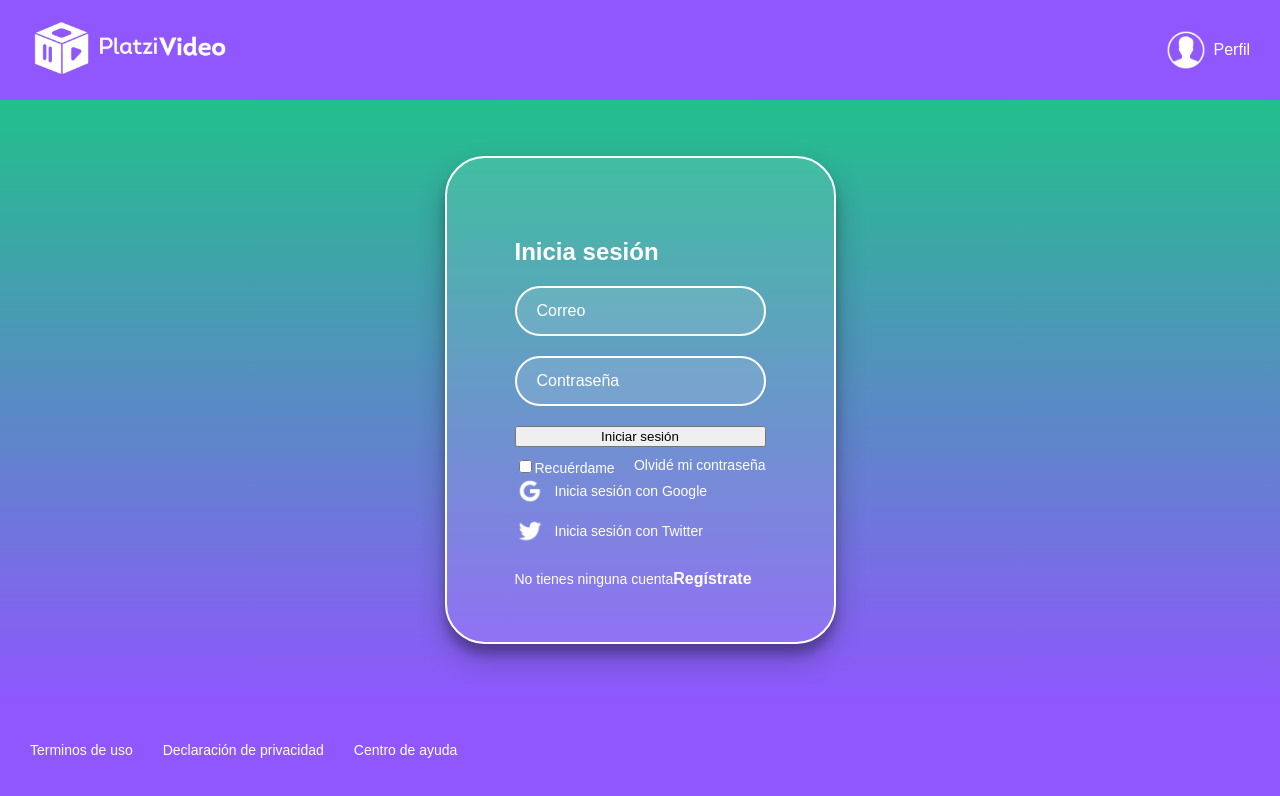
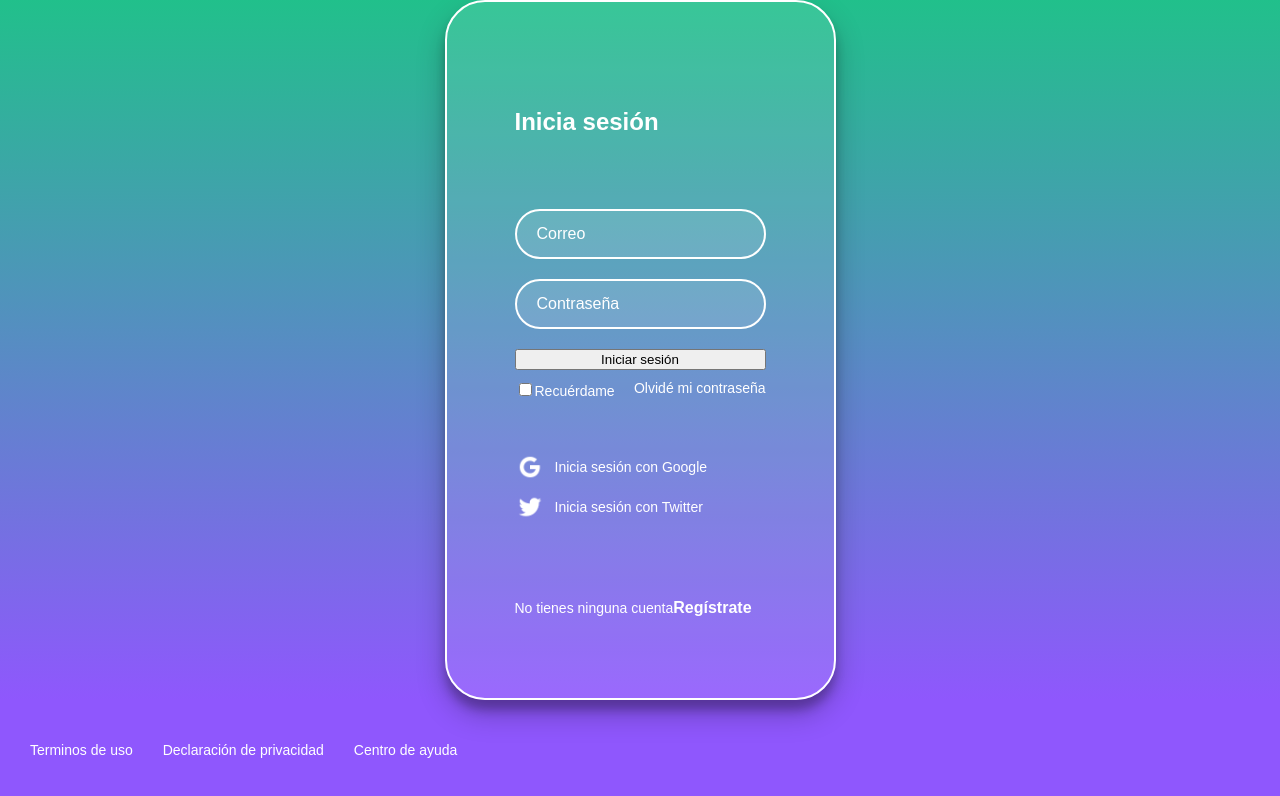
Before and after one commit to FredySarmiento/react, a React app: page /login in a window 1280 px wide. Shown: the top 796 px of the page. Built offline with nearby package versions, Linux system fonts and the light colour scheme; a web font is replaced by a local one.

Commit message:
ACtualizacion de css para presentacion final

```diff
--- a/src/assets/styles/components/Login.scss
+++ b/src/assets/styles/components/Login.scss
@@ -17,6 +17,7 @@ color: white;
 display: flex;
 flex-direction: column;
 justify-content: space-around;
+min-height: 700px;
 padding: 60px 68px 40px;
 }
 
--- a/src/components/CarouselItem.jsx
+++ b/src/components/CarouselItem.jsx
@@ -5,7 +5,7 @@ import {setFavorite, deleteFavorite} from '../actions';
 import '../assets/styles/components/CarouselItem.scss';
 import playIcon from '../assets/static/play-icon.png';
 import plusIcon from '../assets/static/plus-icon.png';
-import removeIcon from '../assets/static/remove-icon.png'
+import removeIcon from '../assets/static/remove-icon.png';
 import { Link } from 'react-router-dom';
 
 const CarouselItem =(props)=>{
--- a/src/components/Layout.jsx
+++ b/src/components/Layout.jsx
@@ -1,13 +1,11 @@
-import React from 'react';
-import Header from './Header';
+import React from 'react'
 import Footer from './Footer';
 
+const Layout = ({ children }) => (
+<div className="App">
+{children}
+<Footer />
+</div>
+);
 
-const Layout = ({ children }) => (
-    <div className="App">
-        <Header />
-        {children}
-        <Footer />
-    </div>
-);
 export default Layout;
--- a/src/containers/Home.jsx
+++ b/src/containers/Home.jsx
@@ -1,6 +1,7 @@
 import React,{useState,useEffect} from 'react';
 import { connect } from 'react-redux';
 import Search from '../components/Search';
+import Header from '../components/Header';
 import Categories from '../components/Categories';
 import Carousel from '../components/Carousel';
 import CarouselItem from '../components/CarouselItem';
@@ -13,6 +14,7 @@ const Home = ({myList,trends,originals}) => {
     /*Uso de hooks const initialState = useInitialState(API);*/
     return /* validacion de si tengo o no datos en la api initialState.length === 0 ? <h1>Loading...</h1> : */(
         <>
+            <Header />
             <Search />
         {myList.length > 0 &&
         <Categories title="Mi Lista">
```
